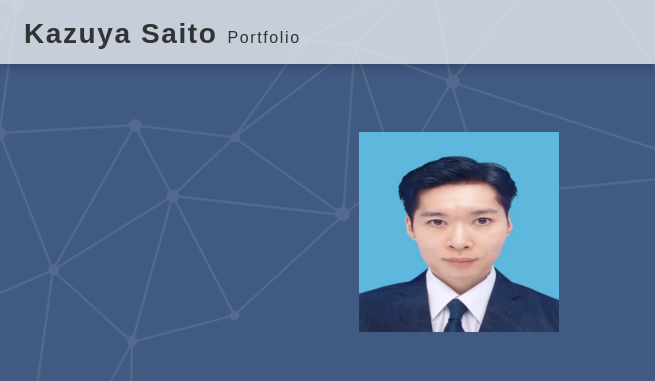
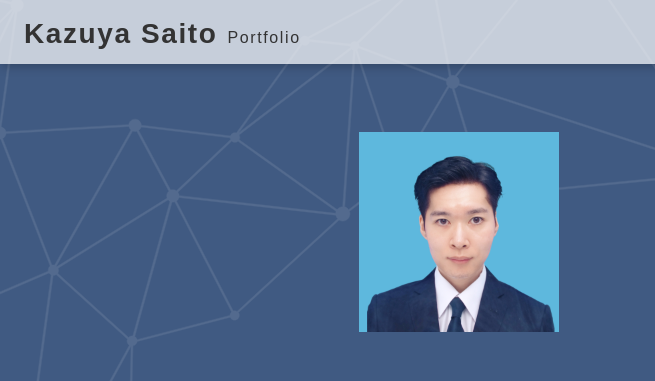
Before and after one commit to ks022564/portfolio-site, a plain HTML site: page index.html in a window 1280 px wide. Shown: the top 381 px of the page, 0-655 px from the left. Drawn offline with nearby package versions, Linux system fonts and the light colour scheme.

Commit message:
画像変更

```diff
--- a/index.html
+++ b/index.html
@@ -34,7 +34,7 @@
           <div class="firstview__main">
             <div class="firstview__main-pict obj-fit-img">
               <!-- imagesに配置した、プロフィール画像のパスを記載する -->
-              <img src="./images/pict_firstview.jpg">
+              <img src="./images/pict.jpg">
             </div>
             <div class="firstview__info">
               <h2>
```
Also changed, not shown: images/pict.jpg (added), 1 other file.
